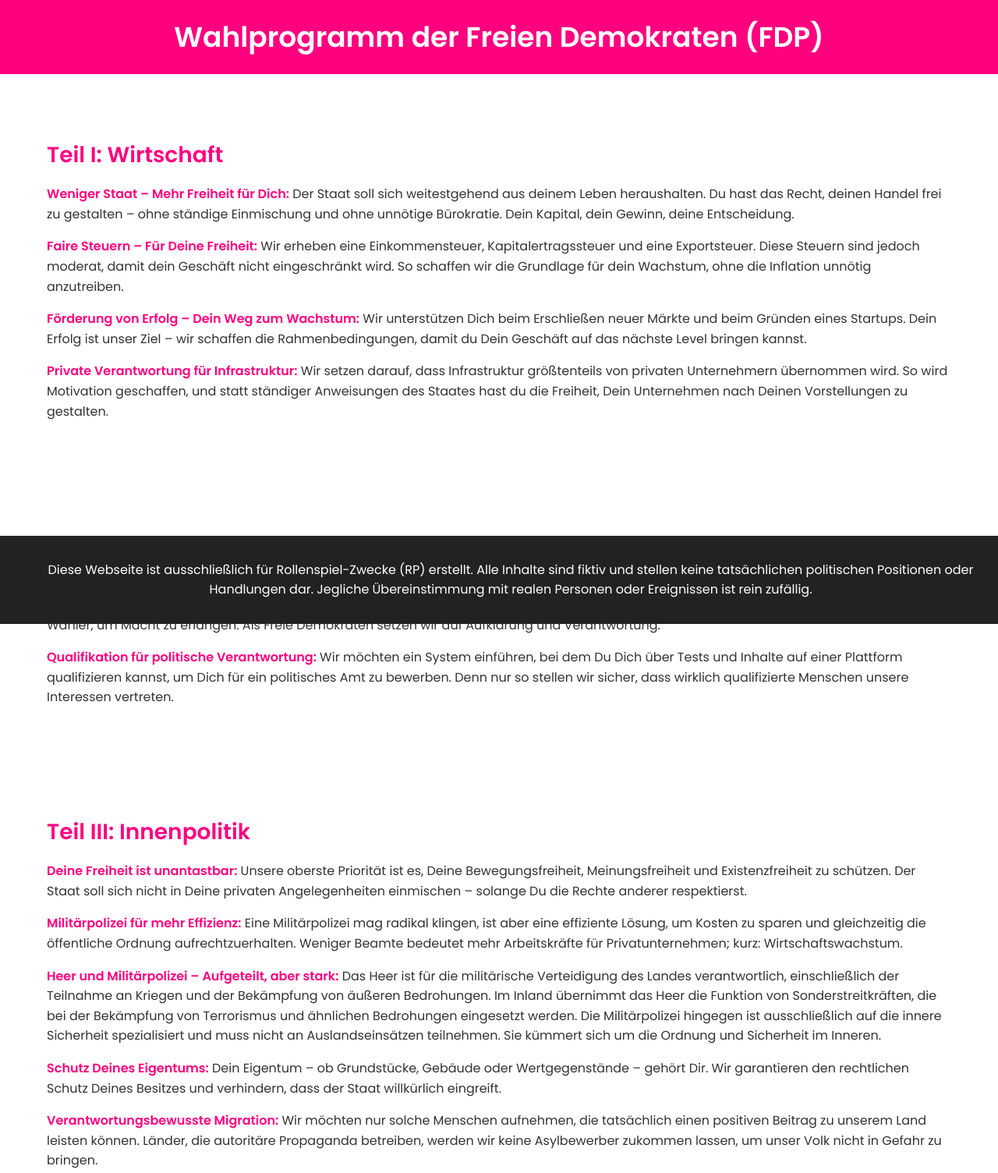
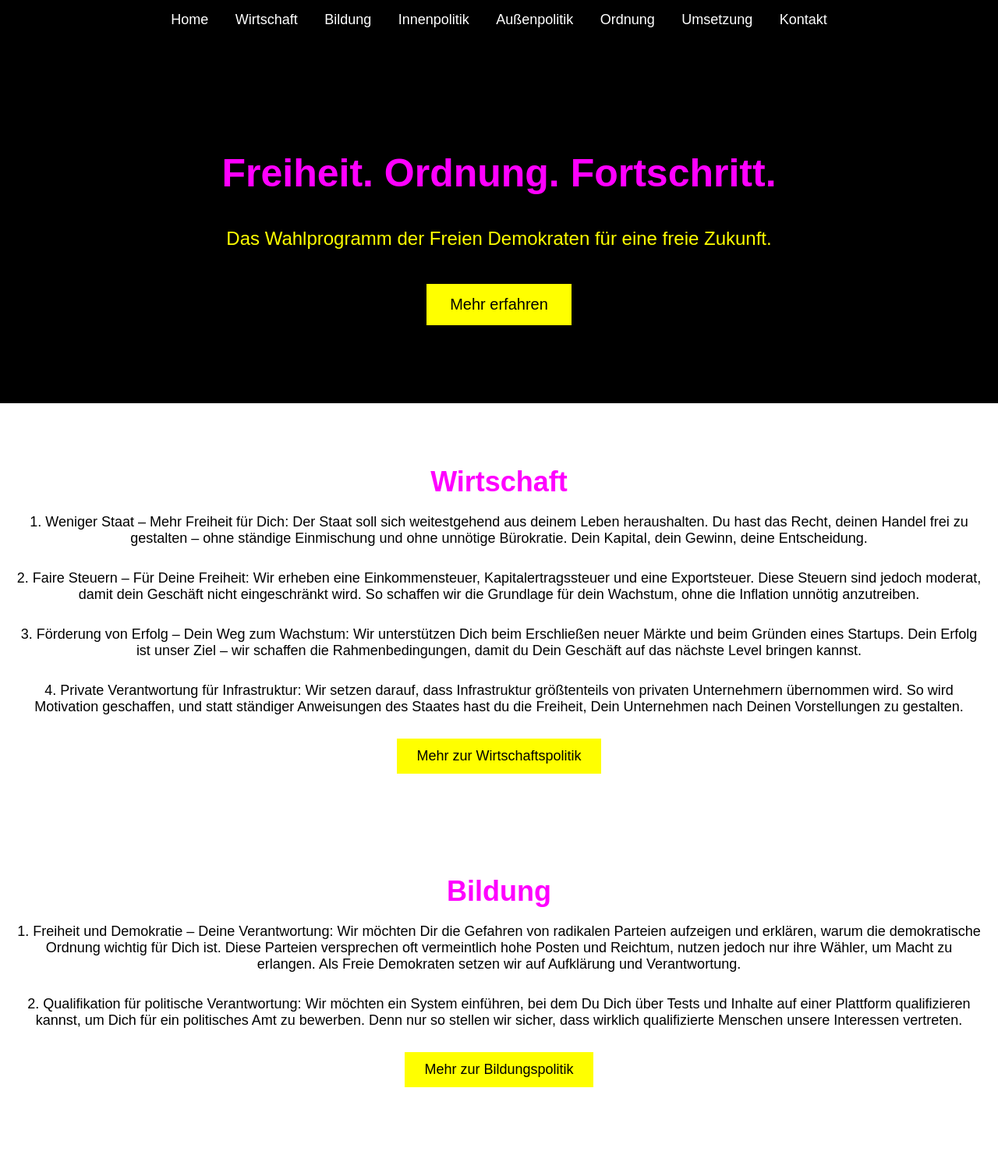
Before and after one commit to website-network/freie-demokraten-wahlprogramm, a plain HTML site: page index.html in a window 1280 px wide. Shown: the top 1504 px of the page at 78% size. Drawn offline with Linux system fonts and the light colour scheme.

Commit message:
Update index.html

```diff
--- a/index.html
+++ b/index.html
@@ -3,118 +3,217 @@
 <head>
     <meta charset="UTF-8">
     <meta name="viewport" content="width=device-width, initial-scale=1.0">
-    <title>Freie Demokraten Wahlprogramm</title>
-    <link href="https://fonts.googleapis.com/css2?family=Poppins:wght@300;400;600&display=swap" rel="stylesheet">
+    <title>Wahlprogramm der Freien Demokraten (FDP)</title>
     <style>
         body {
-            font-family: 'Poppins', sans-serif;
+            font-family: Arial, sans-serif;
             margin: 0;
-            padding: 0;
-            background-color: #fff;
-            color: #333;
+            background-color: white;
+            color: black;
         }
-        header {
-            background-color: #ff007f;
+
+        /* --- Hero Section --- */
+        .hero {
+            background-color: black;
             color: white;
-            padding: 20px;
+            text-align: center;
+            padding: 100px 0;
+        }
+
+        .hero h1 {
+            font-size: 50px;
+            font-weight: bold;
+            color: #FF00FF; /* Pink */
+            animation: fadeIn 2s ease-in-out;
+        }
+
+        .hero p {
+            font-size: 24px;
+            color: yellow;
+        }
+
+        .cta-button {
+            background-color: yellow;
+            color: black;
+            padding: 15px 30px;
+            border: none;
+            font-size: 20px;
+            cursor: pointer;
+            transition: 0.3s;
+            margin-top: 20px;
+        }
+
+        .cta-button:hover {
+            background-color: pink;
+            color: yellow;
+        }
+
+        @keyframes fadeIn {
+            0% { opacity: 0; }
+            100% { opacity: 1; }
+        }
+
+        /* --- Navigation --- */
+        nav {
+            background-color: black;
+            color: white;
+            padding: 15px;
             text-align: center;
         }
-        header h1 {
-            margin: 0;
+
+        nav a {
+            color: white;
+            text-decoration: none;
+            margin: 0 15px;
+            font-size: 18px;
+        }
+
+        nav a:hover {
+            color: yellow;
+        }
+
+        /* --- Sections --- */
+        .section {
+            padding: 50px 20px;
+            text-align: center;
+        }
+
+        .section h2 {
+            color: #FF00FF; /* Pink */
             font-size: 36px;
+            margin-bottom: 20px;
         }
-        section {
-            padding: 40px;
-            margin: 20px;
+
+        .section p {
+            font-size: 18px;
+            margin-bottom: 30px;
         }
-        h2 {
-            color: #ff007f;
-            font-size: 28px;
-            margin-bottom: 15px;
-        }
-        p {
-            font-size: 16px;
-            line-height: 1.6;
-        }
-        .highlight {
-            color: #ff007f;
-            font-weight: bold;
-        }
+
+        /* --- Footer --- */
         footer {
-            background-color: #222;
+            background-color: black;
             color: white;
             text-align: center;
-            padding: 15px;
-            position: fixed;
-            width: 100%;
-            bottom: 0;
+            padding: 20px;
         }
+
+        footer a {
+            color: pink;
+            text-decoration: none;
+        }
+
+        footer a:hover {
+            color: yellow;
+        }
+
+        /* --- Button Styling --- */
         .button {
-            background-color: #ff007f;
-            color: white;
-            padding: 10px 20px;
-            text-decoration: none;
-            border-radius: 5px;
-            margin-top: 20px;
-            display: inline-block;
+            background-color: yellow;
+            color: black;
+            padding: 12px 25px;
+            border: none;
+            font-size: 18px;
+            cursor: pointer;
+            transition: background-color 0.3s ease-in-out;
         }
+
         .button:hover {
-            background-color: #e60073;
+            background-color: pink;
+            color: yellow;
         }
+
     </style>
 </head>
 <body>
 
-<header>
-    <h1>Wahlprogramm der Freien Demokraten (FDP)</h1>
-</header>
+    <!-- Navigation -->
+    <nav>
+        <a href="#hero">Home</a>
+        <a href="#wirtschaft">Wirtschaft</a>
+        <a href="#bildung">Bildung</a>
+        <a href="#innenpolitik">Innenpolitik</a>
+        <a href="#außenpolitik">Außenpolitik</a>
+        <a href="#ordnung">Ordnung</a>
+        <a href="#umsetzung">Umsetzung</a>
+        <a href="#kontakt">Kontakt</a>
+    </nav>
 
-<section id="part1">
-    <h2>Teil I: Wirtschaft</h2>
-    <p><span class="highlight">Weniger Staat – Mehr Freiheit für Dich:</span> Der Staat soll sich weitestgehend aus deinem Leben heraushalten. Du hast das Recht, deinen Handel frei zu gestalten – ohne ständige Einmischung und ohne unnötige Bürokratie. Dein Kapital, dein Gewinn, deine Entscheidung.</p>
-    <p><span class="highlight">Faire Steuern – Für Deine Freiheit:</span> Wir erheben eine Einkommensteuer, Kapitalertragssteuer und eine Exportsteuer. Diese Steuern sind jedoch moderat, damit dein Geschäft nicht eingeschränkt wird. So schaffen wir die Grundlage für dein Wachstum, ohne die Inflation unnötig anzutreiben.</p>
-    <p><span class="highlight">Förderung von Erfolg – Dein Weg zum Wachstum:</span> Wir unterstützen Dich beim Erschließen neuer Märkte und beim Gründen eines Startups. Dein Erfolg ist unser Ziel – wir schaffen die Rahmenbedingungen, damit du Dein Geschäft auf das nächste Level bringen kannst.</p>
-    <p><span class="highlight">Private Verantwortung für Infrastruktur:</span> Wir setzen darauf, dass Infrastruktur größtenteils von privaten Unternehmern übernommen wird. So wird Motivation geschaffen, und statt ständiger Anweisungen des Staates hast du die Freiheit, Dein Unternehmen nach Deinen Vorstellungen zu gestalten.</p>
+    <!-- Hero Section -->
+    <section id="hero" class="hero">
+        <h1>Freiheit. Ordnung. Fortschritt.</h1>
+        <p>Das Wahlprogramm der Freien Demokraten für eine freie Zukunft.</p>
+        <button class="cta-button">Mehr erfahren</button>
     </section>
 
-<section id="part2">
-    <h2>Teil II: Bildung</h2>
-    <p><span class="highlight">Freiheit und Demokratie – Deine Verantwortung:</span> Wir möchten Dir die Gefahren von radikalen Parteien aufzeigen und erklären, warum die demokratische Ordnung wichtig für Dich ist. Diese Parteien versprechen oft vermeintlich hohe Posten und Reichtum, nutzen jedoch nur ihre Wähler, um Macht zu erlangen. Als Freie Demokraten setzen wir auf Aufklärung und Verantwortung.</p>
-    <p><span class="highlight">Qualifikation für politische Verantwortung:</span> Wir möchten ein System einführen, bei dem Du Dich über Tests und Inhalte auf einer Plattform qualifizieren kannst, um Dich für ein politisches Amt zu bewerben. Denn nur so stellen wir sicher, dass wirklich qualifizierte Menschen unsere Interessen vertreten.</p>
+    <!-- Wirtschaft Section -->
+    <section id="wirtschaft" class="section">
+        <h2>Wirtschaft</h2>
+        <p>1. Weniger Staat – Mehr Freiheit für Dich: Der Staat soll sich weitestgehend aus deinem Leben heraushalten. Du hast das Recht, deinen Handel frei zu gestalten – ohne ständige Einmischung und ohne unnötige Bürokratie. Dein Kapital, dein Gewinn, deine Entscheidung.</p>
+        <p>2. Faire Steuern – Für Deine Freiheit: Wir erheben eine Einkommensteuer, Kapitalertragssteuer und eine Exportsteuer. Diese Steuern sind jedoch moderat, damit dein Geschäft nicht eingeschränkt wird. So schaffen wir die Grundlage für dein Wachstum, ohne die Inflation unnötig anzutreiben.</p>
+        <p>3. Förderung von Erfolg – Dein Weg zum Wachstum: Wir unterstützen Dich beim Erschließen neuer Märkte und beim Gründen eines Startups. Dein Erfolg ist unser Ziel – wir schaffen die Rahmenbedingungen, damit du Dein Geschäft auf das nächste Level bringen kannst.</p>
+        <p>4. Private Verantwortung für Infrastruktur: Wir setzen darauf, dass Infrastruktur größtenteils von privaten Unternehmern übernommen wird. So wird Motivation geschaffen, und statt ständiger Anweisungen des Staates hast du die Freiheit, Dein Unternehmen nach Deinen Vorstellungen zu gestalten.</p>
+        <button class="button">Mehr zur Wirtschaftspolitik</button>
     </section>
 
-<section id="part3">
-    <h2>Teil III: Innenpolitik</h2>
-    <p><span class="highlight">Deine Freiheit ist unantastbar:</span> Unsere oberste Priorität ist es, Deine Bewegungsfreiheit, Meinungsfreiheit und Existenzfreiheit zu schützen. Der Staat soll sich nicht in Deine privaten Angelegenheiten einmischen – solange Du die Rechte anderer respektierst.</p>
-    <p><span class="highlight">Militärpolizei für mehr Effizienz:</span> Eine Militärpolizei mag radikal klingen, ist aber eine effiziente Lösung, um Kosten zu sparen und gleichzeitig die öffentliche Ordnung aufrechtzuerhalten. Weniger Beamte bedeutet mehr Arbeitskräfte für Privatunternehmen; kurz: Wirtschaftswachstum.</p>
-    <p><span class="highlight">Heer und Militärpolizei – Aufgeteilt, aber stark:</span> Das Heer ist für die militärische Verteidigung des Landes verantwortlich, einschließlich der Teilnahme an Kriegen und der Bekämpfung von äußeren Bedrohungen. Im Inland übernimmt das Heer die Funktion von Sonderstreitkräften, die bei der Bekämpfung von Terrorismus und ähnlichen Bedrohungen eingesetzt werden. Die Militärpolizei hingegen ist ausschließlich auf die innere Sicherheit spezialisiert und muss nicht an Auslandseinsätzen teilnehmen. Sie kümmert sich um die Ordnung und Sicherheit im Inneren.</p>
-    <p><span class="highlight">Schutz Deines Eigentums:</span> Dein Eigentum – ob Grundstücke, Gebäude oder Wertgegenstände – gehört Dir. Wir garantieren den rechtlichen Schutz Deines Besitzes und verhindern, dass der Staat willkürlich eingreift.</p>
-    <p><span class="highlight">Verantwortungsbewusste Migration:</span> Wir möchten nur solche Menschen aufnehmen, die tatsächlich einen positiven Beitrag zu unserem Land leisten können. Länder, die autoritäre Propaganda betreiben, werden wir keine Asylbewerber zukommen lassen, um unser Volk nicht in Gefahr zu bringen.</p>
-    <p><span class="highlight">Der Bundespräsident bleibt symbolisch:</span> Der Bundespräsident soll weiterhin eine rein repräsentative Rolle innehaben. Echte politische Entscheidungen sollen nicht von einer Einzelperson, sondern von den gewählten Vertretern getroffen werden.</p>
+    <!-- Bildung Section -->
+    <section id="bildung" class="section">
+        <h2>Bildung</h2>
+        <p>1. Freiheit und Demokratie – Deine Verantwortung: Wir möchten Dir die Gefahren von radikalen Parteien aufzeigen und erklären, warum die demokratische Ordnung wichtig für Dich ist. Diese Parteien versprechen oft vermeintlich hohe Posten und Reichtum, nutzen jedoch nur ihre Wähler, um Macht zu erlangen. Als Freie Demokraten setzen wir auf Aufklärung und Verantwortung.</p>
+        <p>2. Qualifikation für politische Verantwortung: Wir möchten ein System einführen, bei dem Du Dich über Tests und Inhalte auf einer Plattform qualifizieren kannst, um Dich für ein politisches Amt zu bewerben. Denn nur so stellen wir sicher, dass wirklich qualifizierte Menschen unsere Interessen vertreten.</p>
+        <button class="button">Mehr zur Bildungspolitik</button>
     </section>
 
-<section id="part4">
-    <h2>Teil IV: Außenpolitik</h2>
-    <p><span class="highlight">Deine Interessen stehen an erster Stelle:</span> Wir streben keine militärischen Bündnisse mit Ländern außerhalb Europas oder mit Staaten, die nicht westliche Werte teilen. Bei wirtschaftlichen Bündnissen sind wir offener und setzen uns für geringere Handelsbarrieren ein, damit Du und Dein Unternehmen von fairen Bedingungen profitieren können.</p>
-    <p><span class="highlight">Krieg verhindern, nicht provozieren:</span> Wir sind gegen Angriffskriege. Sollten unsere Verbündeten in einen Konflikt verwickelt werden, werden wir uns an ihrer Seite zeigen – jedoch nur, wenn es im langfristigen Interesse unseres Landes liegt. Deine Sicherheit hat Priorität.</p>
-    <p><span class="highlight">Außenminister als führende Figur:</span> Der Außenminister wird bei internationalen Treffen und Gesprächen die Führung übernehmen. Der Bundeskanzler wird sich nur in besonderen diplomatischen Situationen einbringen, damit Du immer einen kompetenten Ansprechpartner für Außenpolitik hast.</p>
+    <!-- Innenpolitik Section -->
+    <section id="innenpolitik" class="section">
+        <h2>Innenpolitik</h2>
+        <p>1. Deine Freiheit ist unantastbar: Unsere oberste Priorität ist es, Deine Bewegungsfreiheit, Meinungsfreiheit und Existenzfreiheit zu schützen. Der Staat soll sich nicht in Deine privaten Angelegenheiten einmischen – solange Du die Rechte anderer respektierst.</p>
+        <p>2. Militärpolizei für mehr Effizienz: Eine Militärpolizei mag radikal klingen, ist aber eine effiziente Lösung, um Kosten zu sparen und gleichzeitig die öffentliche Ordnung aufrechtzuerhalten. Weniger Beamte bedeutet mehr Arbeitskräfte für Privatunternehmen; kurz: Wirtschaftswachstum.</p>
+        <p>3. Heer und Militärpolizei – Aufgeteilt, aber stark: Das Heer ist für die militärische Verteidigung des Landes verantwortlich, während die Militärpolizei auf die innere Sicherheit spezialisiert ist und nicht an Auslandseinsätzen teilnimmt.</p>
+        <p>4. Schutz Deines Eigentums: Dein Eigentum gehört Dir. Wir garantieren den rechtlichen Schutz Deines Besitzes und verhindern, dass der Staat willkürlich eingreift.</p>
+        <p>5. Verantwortungsbewusste Migration: Wir möchten nur solche Menschen aufnehmen, die tatsächlich einen positiven Beitrag zu unserem Land leisten können.</p>
+        <p>6. Der Bundespräsident bleibt symbolisch: Der Bundespräsident soll weiterhin eine rein repräsentative Rolle innehaben. Echte politische Entscheidungen sollen nicht von einer Einzelperson, sondern von den gewählten Vertretern getroffen werden.</p>
+        <button class="button">Mehr zur Innenpolitik</button>
     </section>
 
-<section id="part5">
-    <h2>Teil V: Ordnung</h2>
-    <p><span class="highlight">Keine Wehrpflicht – Deine Entscheidung zählt:</span> Niemand soll zu einer Wehrpflicht gezwungen werden. Du hast das Recht, selbst zu entscheiden, wie Du Deinen Beitrag zum Schutz des Landes leisten möchtest. Jeder soll die Freiheit haben, selbst zu bestimmen, ob und wie er sich in diesem Bereich engagiert.</p>
-    <p><span class="highlight">Effiziente Regierung – Weniger Bürokratie:</span> Wir setzen auf eine klare und fokussierte Regierung. Nur die wichtigsten Ministerien werden besetzt – Bundeskanzler, Außenminister, Wirtschaftsminister und Finanzminister. Das garantiert eine schnelle und zielgerichtete Politik, ohne unnötige Posten, die nur das System verkomplizieren.</p>
-    <p><span class="highlight">Bildungsminister und Innenminister:</span> Neben den bereits genannten Ministerien für Wirtschaft und Außenpolitik wird es auch Minister für Bildung und Inneres geben, die sich um die Weiterentwicklung des Bildungssystems und um die Aufrechterhaltung von Sicherheit und Ordnung kümmern. Wir wollen die Effizienz maximieren und die richtigen Prioritäten setzen.</p>
+    <!-- Außenpolitik Section -->
+    <section id="außenpolitik" class="section">
+        <h2>Außenpolitik</h2>
+        <p>1. Deine Interessen stehen an erster Stelle: Wir streben keine militärischen Bündnisse mit Ländern außerhalb Europas oder mit Staaten, die nicht westliche Werte teilen. Bei wirtschaftlichen Bündnissen sind wir offener.</p>
+        <p>2. Krieg verhindern, nicht provozieren: Wir sind gegen Angriffskriege. Sollten unsere Verbündeten in einen Konflikt verwickelt werden, werden wir uns an ihrer Seite zeigen – jedoch nur, wenn es im langfristigen Interesse unseres Landes liegt.</p>
+        <p>3. Außenminister als führende Figur: Der Außenminister wird bei internationalen Treffen und Gesprächen die Führung übernehmen. Der Bundeskanzler wird sich nur in besonderen diplomatischen Situationen einbringen.</p>
+        <button class="button">Mehr zur Außenpolitik</button>
     </section>
 
-<section id="part6">
-    <h2>Teil VI: Umsetzung</h2>
-    <p><span class="highlight">Finanzierung durch Effizienz und Wachstum:</span> Wir finanzieren unser Wahlprogramm durch intelligente Entscheidungen und Investitionen in die Wirtschaft. Weniger Ausgaben für unnötige Programme – mehr Investitionen in Deinen Erfolg und die Schaffung neuer Arbeitsplätze. Dein Wachstum ist der Schlüssel.</p>
-    <p><span class="highlight">Deine Stimme für echte Veränderung:</span> Wir brauchen Deine Stimme, um diese Veränderungen durchzusetzen. Nur wenn Du Dich für uns entscheidest, können wir gemeinsam dafür sorgen, dass Deutschland auf den richtigen Kurs kommt. Deine Entscheidung bestimmt die Zukunft.</p>
+    <!-- Ordnung Section -->
+    <section id="ordnung" class="section">
+        <h2>Ordnung</h2>
+        <p>1. Keine Wehrpflicht – Deine Entscheidung zählt: Niemand soll zu einer Wehrpflicht gezwungen werden. Du hast das Recht, selbst zu entscheiden, wie Du Deinen Beitrag zum Schutz des Landes leisten möchtest.</p>
+        <p>2. Effiziente Regierung – Weniger Bürokratie: Wir setzen auf eine klare und fokussierte Regierung. Nur die wichtigsten Ministerien werden besetzt.</p>
+        <p>3. Bildungsminister und Innenminister: Neben den Ministerien für Wirtschaft und Außenpolitik wird es auch Minister für Bildung und Inneres geben, die sich um die Weiterentwicklung des Bildungssystems und um die Aufrechterhaltung von Sicherheit und Ordnung kümmern.</p>
+        <button class="button">Mehr zur Ordnungspolitik</button>
     </section>
 
+    <!-- Umsetzung Section -->
+    <section id="umsetzung" class="section">
+        <h2>Umsetzung</h2>
+        <p>1. Finanzierung durch Effizienz und Wachstum: Wir finanzieren unser Wahlprogramm durch das Handhaben. Viele unserer Maßnahmen fördern enorm den Wirtschaftlichen Wachstum. Es klingt schön, es ist schön und es macht schön.</p>
+        <p>2. Deine Stimme für echte Veränderung: Wir brauchen Deine Stimme, um diese Veränderungen durchzusetzen. Deine Entscheidung bestimmt die Zukunft.</p>
+        <button class="button">Mehr zur Umsetzung</button>
+    </section>
+
+    <!-- Kontakt Section -->
+    <section id="kontakt" class="section">
+        <h2>Kontakt</h2>
+        <p>Du möchtest mehr erfahren oder hast Fragen? Trete unserem Discord-Server bei, um mehr über unser Programm zu erfahren und mit uns direkt zu sprechen!</p>
+        <p>Hier findest du weitere Infos und kannst dich mit anderen Gleichgesinnten austauschen: <a href="https://discord.gg/tWBgNJXDqA" target="_blank">Unser Discord-Server</a></p>
+        <button class="button">Kontakt aufnehmen</button>
+    </section>
+
+    <!-- Footer -->
     <footer>
-    <p>Diese Webseite ist ausschließlich für Rollenspiel-Zwecke (RP) erstellt. Alle Inhalte sind fiktiv und stellen keine tatsächlichen politischen Positionen oder Handlungen dar. Jegliche Übereinstimmung mit realen Personen oder Ereignissen ist rein zufällig.</p>
+        <p>&copy; 2025 Freie Demokraten. Alle Rechte vorbehalten.</p>
+        <p><a href="#">Impressum</a> | <a href="#">Datenschutz</a></p>
+        <p style="font-size: 14px; color: gray;">Diese Webseite ist ausschließlich für Rollenspiel-Zwecke (RP) erstellt. Alle Inhalte sind fiktiv und stellen keine tatsächlichen politischen Positionen oder Handlungen dar. Jegliche Übereinstimmung mit realen Personen oder Ereignissen ist rein zufällig.</p>
     </footer>
 
 </body>
```
Lines whose indentation alone changed are shown as unchanged.
